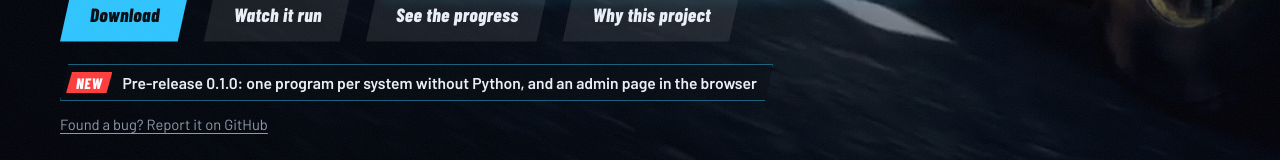
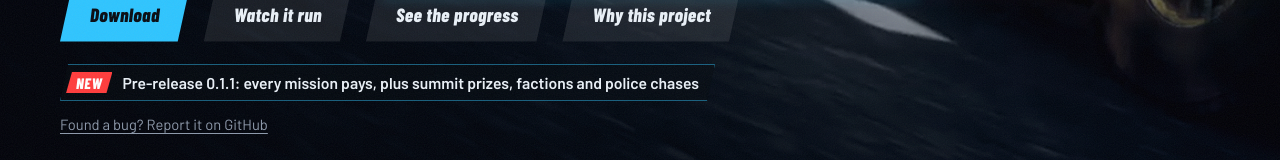
Before and after one commit to thecrewreborn/thecrewreborn.github.io, a plain HTML site: page index.html in a window 1280 px wide. Shown: the part 620-780 px from the top of the page. Drawn offline with Linux system fonts and the light colour scheme; no server answers.

Commit message:
News: 0.1.1

```diff
--- a/assets/site.js
+++ b/assets/site.js
@@ -31,7 +31,7 @@
     ctaStatus: "Zum aktuellen Stand",
     ctaWhy: "Warum dieses Projekt",
     newsTag: "Neu",
-    news: "Pre-Release 0.1.0: Ein Programm pro System ohne Python und eine Admin-Seite im Browser",
+    news: "Pre-Release 0.1.1: Jede Mission zahlt aus, dazu Summit-Preise, Fraktionen und Verfolgungsjagden",
     bugLink: "Fehler gefunden? Melde ihn auf GitHub",
     fan: "Fanprojekt. Kein offizielles Produkt von Ubisoft.",
     videoTitle: "Das Spiel in Aktion",
--- a/index.html
+++ b/index.html
@@ -39,7 +39,7 @@
       <a class="btn btn-ghost" href="#status" data-i18n="ctaStatus">See the progress</a>
       <a class="btn btn-ghost" href="why/" data-i18n="ctaWhy">Why this project</a>
     </div>
-    <a class="news" href="#download"><b data-i18n="newsTag">New</b> <span data-i18n="news">Pre-release 0.1.0: one program per system without Python, and an admin page in the browser</span></a>
+    <a class="news" href="#download"><b data-i18n="newsTag">New</b> <span data-i18n="news">Pre-release 0.1.1: every mission pays, plus summit prizes, factions and police chases</span></a>
     <a class="bug-link" href="https://github.com/thecrewreborn/server/issues" data-i18n="bugLink">Found a bug? Report it on GitHub</a>
   </div>
 
```
